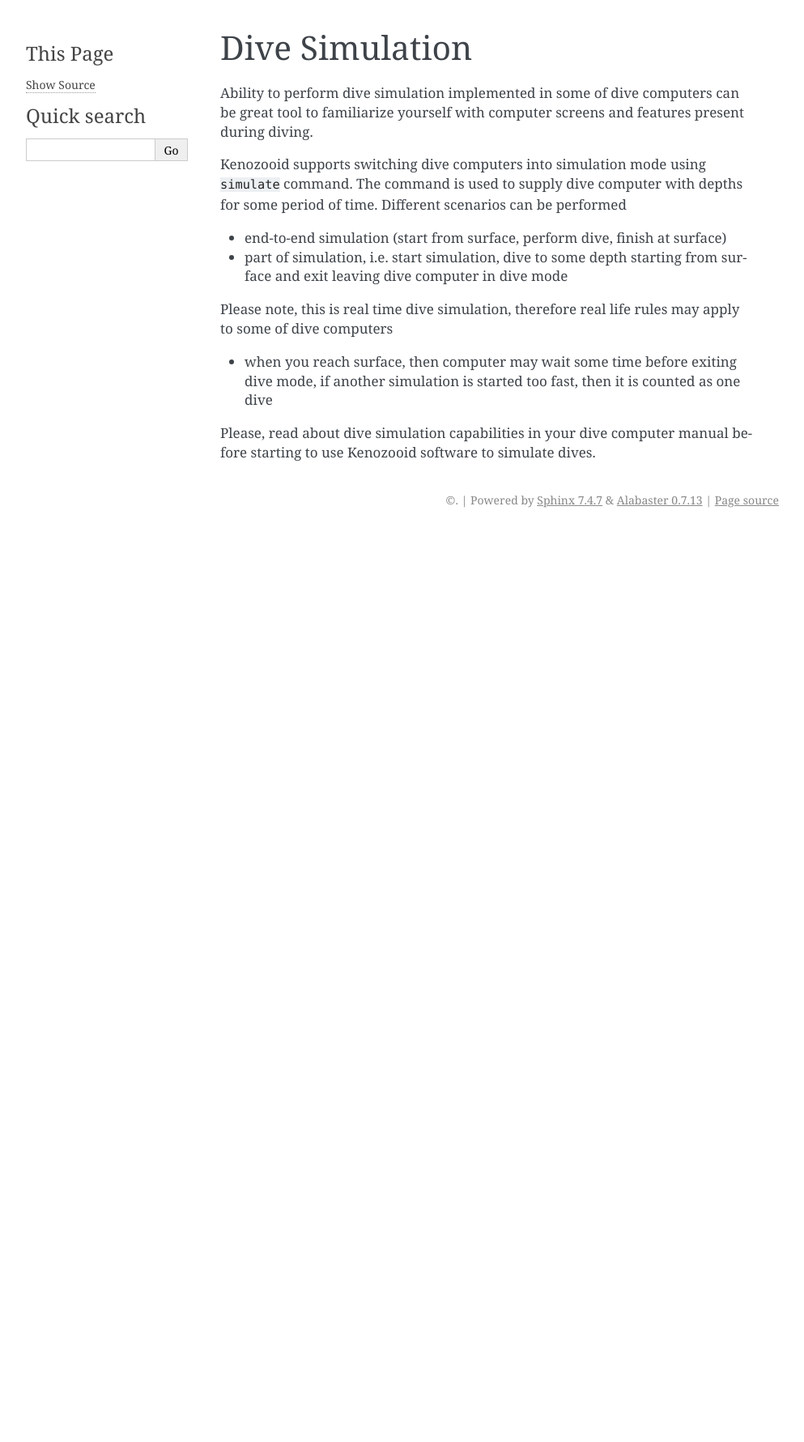
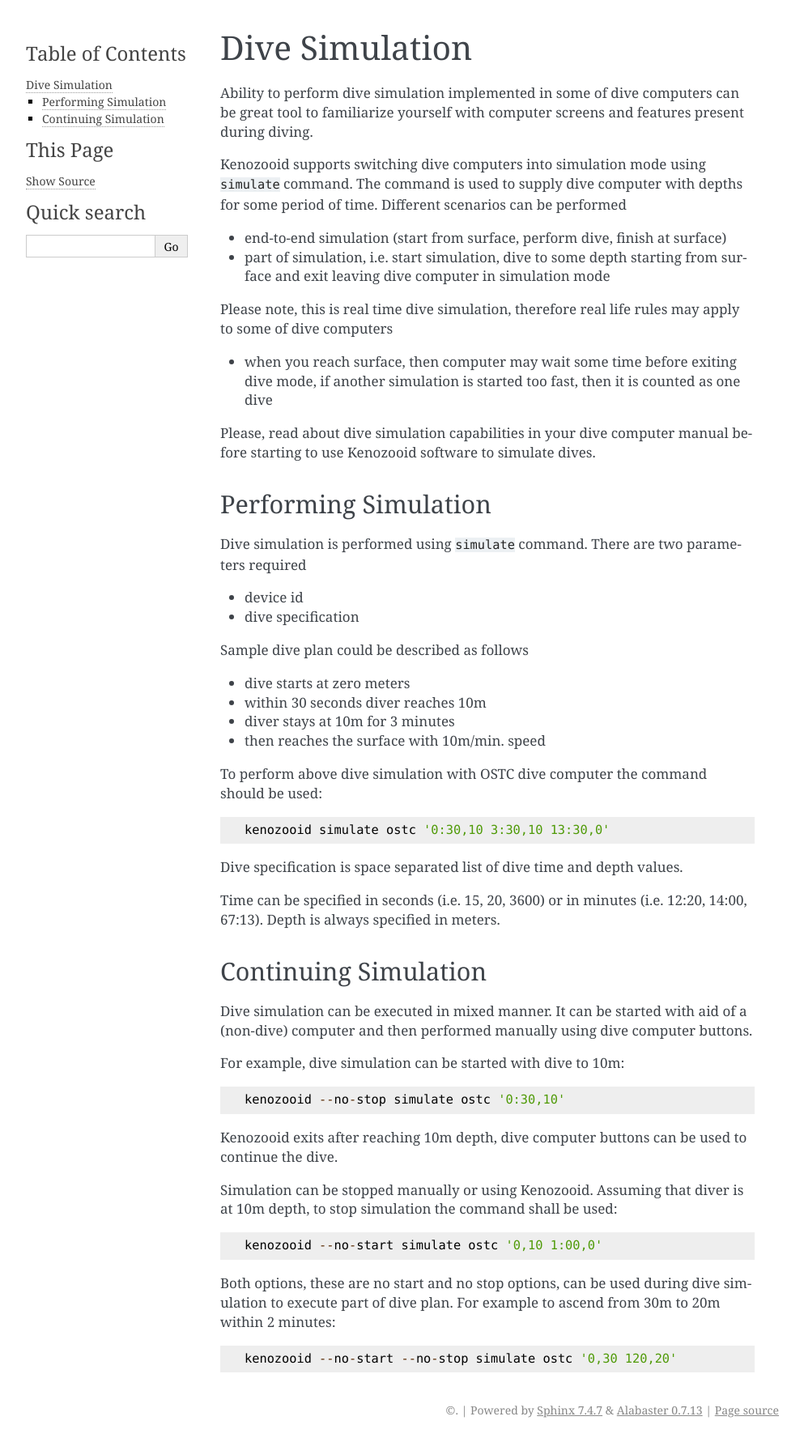
Before and after one commit to gitGNU/gnu_kenozooid, a Sphinx documentation site: the page built from doc/simulation.txt, in a window 1280 px wide. Shown: the whole page at 81% size, without its empty margins (148-1141 px from the left). Built offline with Sphinx 7.4.7, drawn with Linux system fonts in a browser that asks for light colours; before the commit the page ends 900 px from its top, so only the background shows below that.

Commit message:
- added ability to continue dive simulation without starting/stoping   simulation - user documentation of dive simulation added

```diff
--- a/doc/simulation.txt
+++ b/doc/simulation.txt
@@ -13,7 +13,7 @@
   at surface)
 
 - part of simulation, i.e. start simulation, dive to some depth starting
-  from surface and exit leaving dive computer in dive mode
+  from surface and exit leaving dive computer in simulation mode
 
 Please note, this is real time dive simulation, therefore real life rules
 may apply to some of dive computers
@@ -24,3 +24,52 @@
 
 Please, read about dive simulation capabilities in your dive computer
 manual before starting to use Kenozooid software to simulate dives.
+
+Performing Simulation
+---------------------
+Dive simulation is performed using ``simulate`` command. There are two
+parameters required
+
+- device id
+- dive specification
+
+Sample dive plan could be described as follows
+
+- dive starts at zero meters
+- within 30 seconds diver reaches 10m
+- diver stays at 10m for 3 minutes
+- then reaches the surface with 10m/min. speed
+
+To perform above dive simulation with OSTC dive computer the command should
+be used::
+
+    kenozooid simulate ostc '0:30,10 3:30,10 13:30,0'
+
+Dive specification is space separated list of dive time and depth values.
+
+Time can be specified in seconds (i.e. 15, 20, 3600) or in minutes (i.e.
+12:20, 14:00, 67:13). Depth is always specified in meters.
+
+Continuing Simulation
+---------------------
+Dive simulation can be executed in mixed manner. It can be started with
+aid of a (non-dive) computer and then performed manually using dive
+computer buttons.
+
+For example, dive simulation can be started with dive to 10m::
+
+    kenozooid --no-stop simulate ostc '0:30,10'
+
+Kenozooid exits after reaching 10m depth, dive computer buttons can be
+used to continue the dive.
+
+Simulation can be stopped manually or using Kenozooid. Assuming that diver
+is at 10m depth, to stop simulation the command shall be used::
+
+    kenozooid --no-start simulate ostc '0,10 1:00,0'
+
+Both options, these are no start and no stop options, can be used during
+dive simulation to execute part of dive plan. For example to ascend from
+30m to 20m within 2 minutes::
+
+    kenozooid --no-start --no-stop simulate ostc '0,30 120,20'
```
Also changed, not shown: 2 other files.
